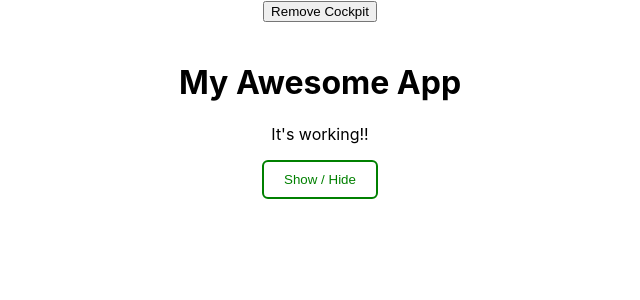
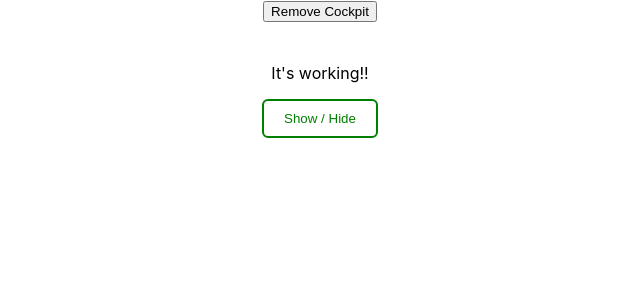
Before and after one commit to 3atharvkurdukar/udemy-react, a React (Create React App) app: page / in a window 1280 px wide. Shown: the top 300 px of the page, without its empty margins (320-960 px from the left). Built offline with nearby package versions, Linux system fonts and the light colour scheme.

Commit message:
Alternate method to implement HOC

```diff
--- a/src/containers/App.js
+++ b/src/containers/App.js
@@ -2,7 +2,8 @@ import React, { Component } from 'react';
 import classes from './App.module.css';
 import Persons from '../components/Persons/Persons';
 import Cockpit from '../components/Cockpit/Cockpit';
-import WithClass from '../hoc/WithClass';
+import withClass from '../hoc/withClass';
+import Aux from '../hoc/Auxiliary';
 
 class App extends Component {
 
@@ -84,7 +85,7 @@ class App extends Component {
     }
 
     return (
-      <WithClass classes={classes.App}>
+      <Aux>
         <button onClick={() => this.setState({ showCockpit: false })}>Remove Cockpit</button>
         {this.state.showCockpit ?
           <Cockpit
@@ -93,9 +94,9 @@ class App extends Component {
             personsLength={this.state.persons.length}
             clicked={this.togglePersonsHandler} /> : null }
         {persons}
-      </WithClass>
+      </Aux>
     );
   }
 }
 
-export default App;
+export default withClass(App, classes.App);
--- a/src/hoc/WithClass.js
+++ b/src/hoc/WithClass.js
@@ -1,9 +1,11 @@
 import React from 'react';
 
-const withClass = (props) =>  (
-    <div className={ props.classes }>
-        { props.children }
-    </div>
-);
+const withClass = (WrappedComponent, className) =>  {
+    return props => (
+        <div className={className}>
+            <WrappedComponent></WrappedComponent>
+        </div>
+    );
+};
 
 export default withClass;
```
